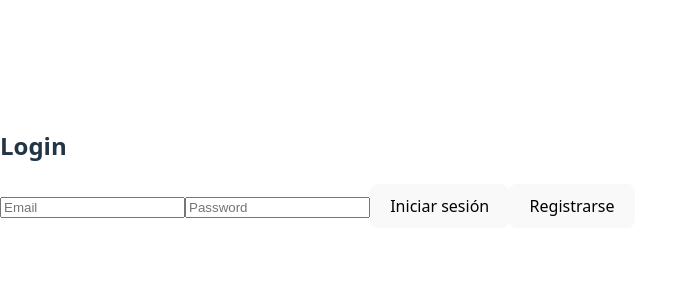
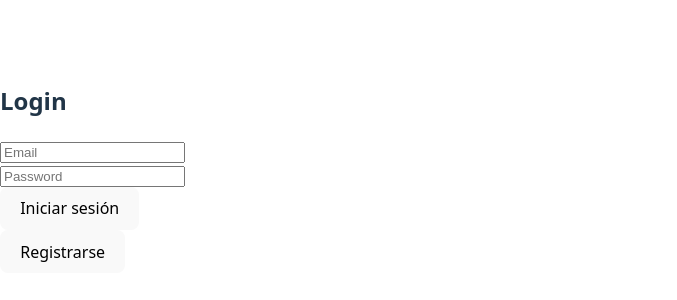
Before and after one commit to PhillipTowers/task-manager-fullstack, a React (Vite) app in the folder frontend-tareas/: page / in a window 1280 px wide. Shown: the part 232-532 px from the top of the page, without its empty margins (0-677 px from the left). Built offline with nearby package versions, Linux system fonts and the light colour scheme.

Commit message:
refactor: improve login form structure

```diff
--- a/frontend-tareas/src/components/FiltroTareas.tsx
+++ b/frontend-tareas/src/components/FiltroTareas.tsx
@@ -19,11 +19,8 @@ export function FiltroTareas({busqueda, onBuscar, filtro, setFiltro, totalTareas
               onBuscar={onBuscar}
           />
 
-        <p>Total: {totalTareas}</p>
-        <p>Completadas: {tareasCompletadas}</p>
-        <p>Pendientes: {tareasPendientes}</p>
-
-        <li><button onClick={() => setFiltro("completadas")}  style={{fontWeight:filtro === "completadas"
+        <div>
+            <button onClick={() => setFiltro("completadas")}  style={{fontWeight:filtro === "completadas"
               ? "bold" : "normal", backgroundColor: filtro === "completadas" ? "green" : "transparent"}}>
               completadas
             </button>
@@ -37,7 +34,11 @@ export function FiltroTareas({busqueda, onBuscar, filtro, setFiltro, totalTareas
               ? "bold": "normal", backgroundColor: filtro === "todas" ? "blue" : "transparent" }}>
               todas
             </button>
-      </li>
+        </div>
+
+        <p>Total: {totalTareas}</p>
+        <p>Completadas: {tareasCompletadas}</p>
+        <p>Pendientes: {tareasPendientes}</p>
 
     </div>
   );
--- a/frontend-tareas/src/components/LoginForm.tsx
+++ b/frontend-tareas/src/components/LoginForm.tsx
@@ -50,8 +50,10 @@ export const LoginForm = ({onSwitchToRegister,onLoginSuccess}: LoginFormProps) =
 
   return (
     <form onSubmit={handleSubmit}>
+
       <h2>Login</h2>
 
+      <div>
         {error && (
           <p style={{ color: "red" }}>
             {error}
@@ -63,7 +65,9 @@ export const LoginForm = ({onSwitchToRegister,onLoginSuccess}: LoginFormProps) =
             {success}
           </p>
         )}
+      </div>
 
+      <div>
         <input
         type="email"
         placeholder="Email"
@@ -72,7 +76,9 @@ export const LoginForm = ({onSwitchToRegister,onLoginSuccess}: LoginFormProps) =
           setEmail(e.target.value)
         }
       />
+      </div>
 
+      <div>
         <input
         type="password"
         placeholder="Password"
@@ -81,16 +87,21 @@ export const LoginForm = ({onSwitchToRegister,onLoginSuccess}: LoginFormProps) =
           setPassword(e.target.value)
         }
         />
+      </div>
 
+      <div>
         <button type="submit" disabled={loading}>
           {loading
             ? "Ingresando..."
             : "Iniciar sesión"}
         </button>
+      </div>
 
+      <div>
         <button onClick={onSwitchToRegister}>
           Registrarse
         </button>
+      </div>
 
     </form>
   );
```
Also changed, not shown: 2 other files (tests, documents, lock files or other folders). Lines whose indentation alone changed are shown as unchanged.
